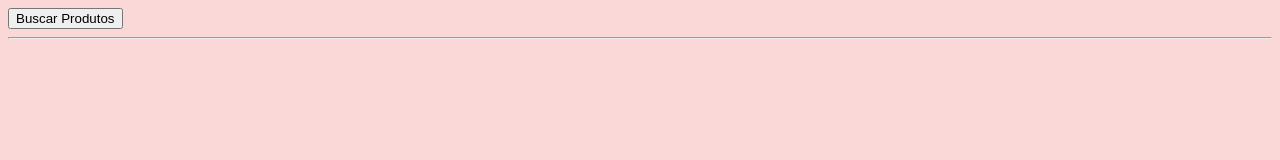
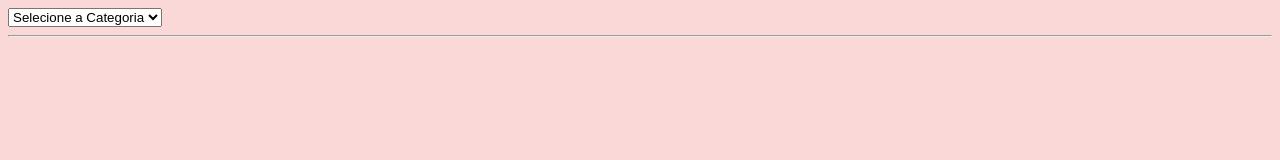
Before and after one commit to Martchelo/OpenJS, a plain HTML site: page node-mocking/static/index.html in a window 1280 px wide. Drawn offline with Linux system fonts and the light colour scheme.

Commit message:
O botão 'Obter Produtos' foi substituído por um elemento seletor e o arquivo server.js foi removido.

```diff
--- a/node-mocking/static/index.html
+++ b/node-mocking/static/index.html
@@ -5,7 +5,13 @@
     <style>body {background: #fad8d8 }</style>
   </head>
   <body>
-    <nav><button id="fetch">Buscar Produtos</button></nav>
+    <nav>
+      <select id="category">
+        <option value="" hidden>Selecione a Categoria</option>
+        <option value="electronics">Eletrônicos</option>
+        <option value="confectionery">Confeitaria</option>
+      </select>
+    </nav>
     <hr>
     <div id="products"></div>
     <template id="item">
@@ -16,9 +22,7 @@
       </style>
        <details>
         <summary>
-          <strong>
-            <slot name="name"></slot>
-          </strong> - <em><slot name="rrp"></slot></em>
+          <strong><slot name="name"></slot></strong> - <em><slot name="rrp"></slot></em>
         </summary>
         <p><slot name="info"></slot></p>
       </details>
```
